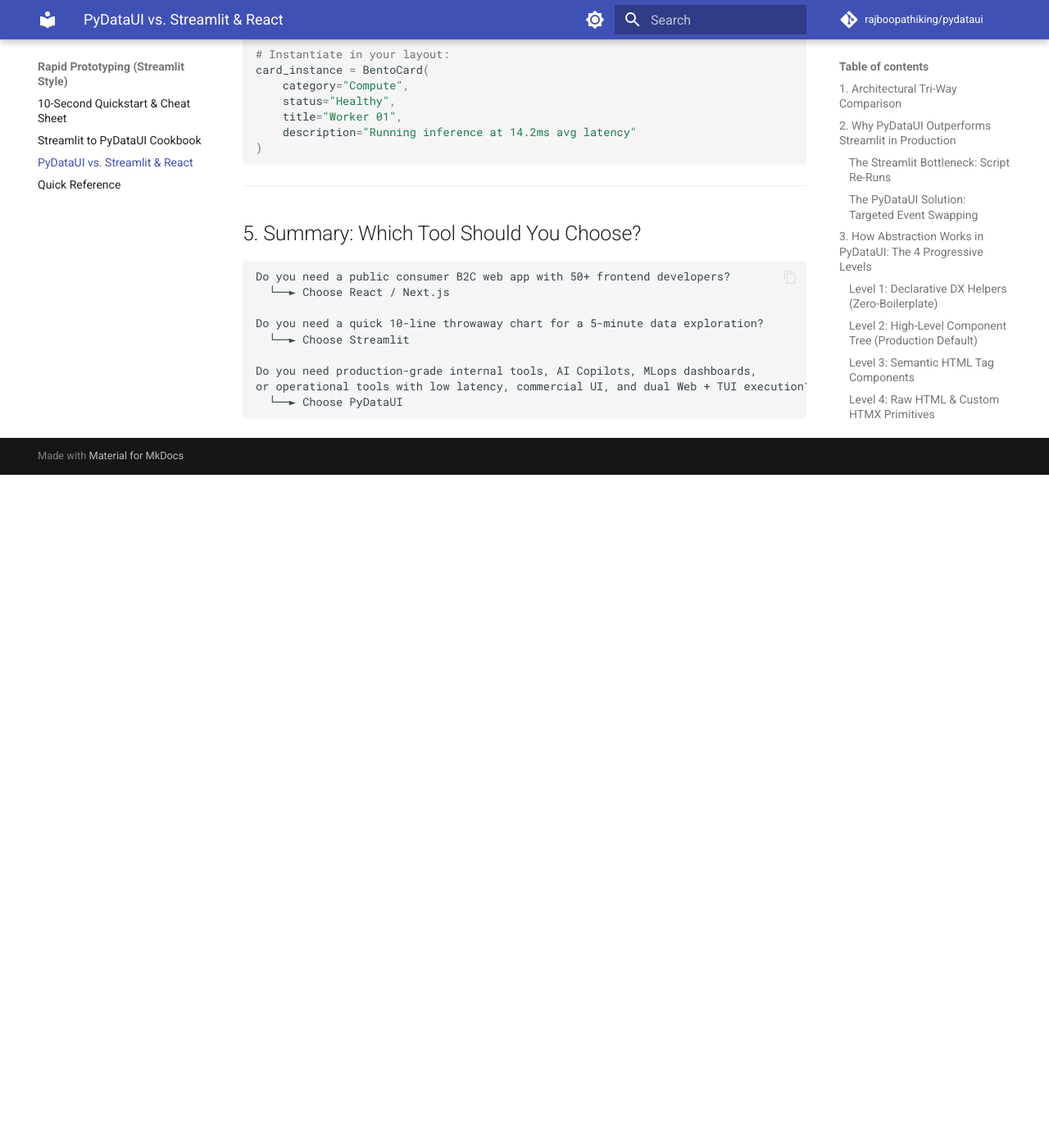
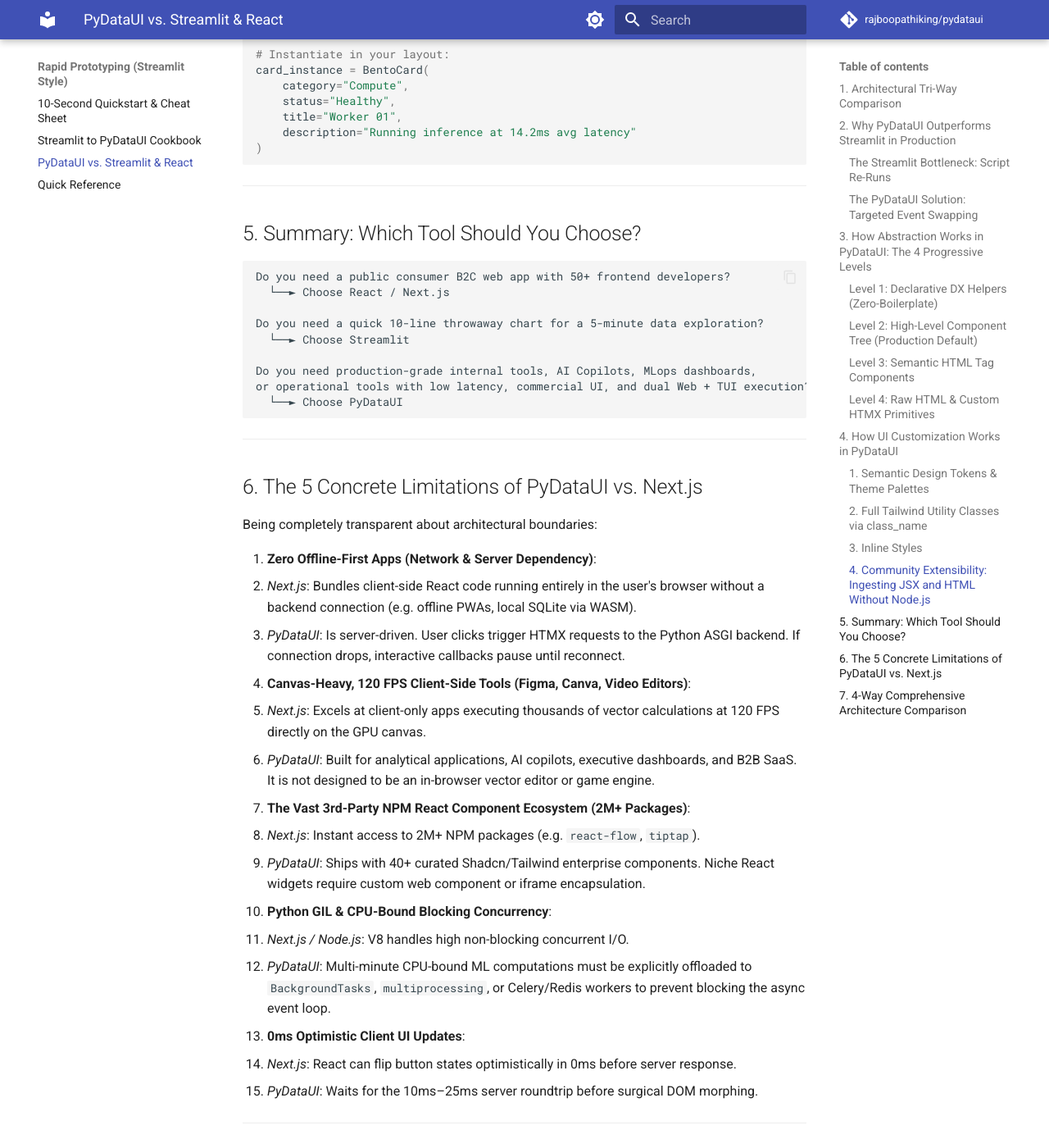
Before and after one commit to rajboopathiking/pydataui, an MkDocs documentation site: the page built from docs/PYDATAUI_VS_REACT_AND_STREAMLIT.md, in a window 1280 px wide and 1400 px high, scrolled down 6050 px. Shown: the whole window at 82% size. Built offline with MkDocs 1.6.1 and Material for MkDocs 9.7.7, drawn with Linux system fonts in a browser that asks for light colours; comment, search, counter and statistics services are not loaded; before the commit the page ends 6629 px from its top, so only the background shows below that; some of the changed text lies outside the part shown.

Commit message:
docs: add 5 architectural limitations and 4-way comparative matrix to README, docs, and 27-page Cookbook PDF

````diff
--- a/docs/PYDATAUI_VS_REACT_AND_STREAMLIT.md
+++ b/docs/PYDATAUI_VS_REACT_AND_STREAMLIT.md
@@ -216,3 +216,42 @@ Do you need production-grade internal tools, AI Copilots, MLops dashboards,
 or operational tools with low latency, commercial UI, and dual Web + TUI execution?
   └──► Choose PyDataUI
 ```
+
+---
+
+## 6. The 5 Concrete Limitations of PyDataUI vs. Next.js
+
+Being completely transparent about architectural boundaries:
+
+1. **Zero Offline-First Apps (Network & Server Dependency)**:
+   * *Next.js*: Bundles client-side React code running entirely in the user's browser without a backend connection (e.g. offline PWAs, local SQLite via WASM).
+   * *PyDataUI*: Is server-driven. User clicks trigger HTMX requests to the Python ASGI backend. If connection drops, interactive callbacks pause until reconnect.
+2. **Canvas-Heavy, 120 FPS Client-Side Tools (Figma, Canva, Video Editors)**:
+   * *Next.js*: Excels at client-only apps executing thousands of vector calculations at 120 FPS directly on the GPU canvas.
+   * *PyDataUI*: Built for analytical applications, AI copilots, executive dashboards, and B2B SaaS. It is not designed to be an in-browser vector editor or game engine.
+3. **The Vast 3rd-Party NPM React Component Ecosystem (2M+ Packages)**:
+   * *Next.js*: Instant access to 2M+ NPM packages (e.g. `react-flow`, `tiptap`).
+   * *PyDataUI*: Ships with 40+ curated Shadcn/Tailwind enterprise components. Niche React widgets require custom web component or iframe encapsulation.
+4. **Python GIL & CPU-Bound Blocking Concurrency**:
+   * *Next.js / Node.js*: V8 handles high non-blocking concurrent I/O.
+   * *PyDataUI*: Multi-minute CPU-bound ML computations must be explicitly offloaded to `BackgroundTasks`, `multiprocessing`, or Celery/Redis workers to prevent blocking the async event loop.
+5. **0ms Optimistic Client UI Updates**:
+   * *Next.js*: React can flip button states optimistically in 0ms before server response.
+   * *PyDataUI*: Waits for the 10ms–25ms server roundtrip before surgical DOM morphing.
+
+---
+
+## 7. 4-Way Comprehensive Architecture Comparison
+
+| Feature / Dimension | Next.js (Node.js) | FastAPI (Backend Only) | Streamlit (Python) | PyDataUI v1.4.4 (Full-Stack) |
+| :--- | :---: | :---: | :---: | :---: |
+| **Languages Required** | 2 (TypeScript + Python) | 1 (Python backend only) | 1 (Python) | **1 (Pure Python Full-Stack)** |
+| **UI Presentation Layer** | React / Virtual DOM | ❌ None (API only) | Python procedural widgets | **Server-Side HTMX DOM Morphing** |
+| **Execution on Click** | Client-side re-render | N/A (REST endpoint) | ❌ **Reruns script lines 1-100** | **Surgical fragment swap (0 rerun)** |
+| **Model / Data Latency** | 15ms–60ms (JSON HTTP hop) | 0.02ms (In-Memory) | 0.02ms (In-Memory) | **0.02ms (Direct process memory)** |
+| **Build & Dependencies** | 450 MB+ `node_modules` | Clean Python | Clean Python | **Clean Python (0 MB npm)** |
+| **Built-in REST API & Docs** | Manual route handlers |  OpenAPI 3.1 Swagger | ❌ None | **Auto OpenAPI 3.1 Swagger UI** |
+| **Responsive Flex & Grid** |  Tailwind CSS | ❌ None | ❌ Primitive columns only | **Native `pdu.flex` & `pdu.grid`** |
+| **Coordinate Positioning** |  Tailwind CSS | ❌ None | ❌ None | **Native props (`top`, `right`, etc.)** |
+| **Public Sharing Demos** | Manual Vercel / Cloud | Manual cloud hosting | Cloud login required | **`share=True` (3.5s instant tunnel)** |
+| **Memory per User Session** | Low (Client-side) | Stateless | ❌ High (Duplicate DataFrames) | **Ultra-Low (Shared memory)** |
````
Also changed, not shown: README.md (+54 -11 lines), 2 other files.
